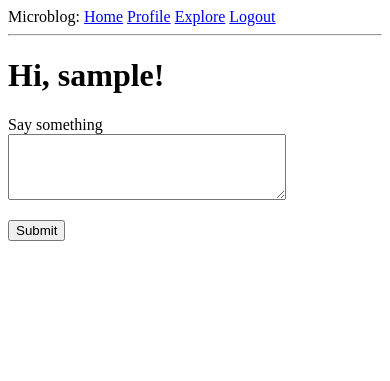
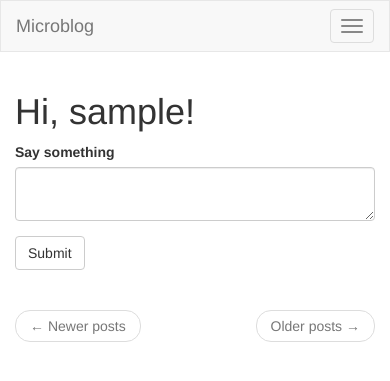
Before and after one commit to LeandroKoshoji/flask_microblog, a Flask app: page / in a window 390 px wide. Shown: the top 381 px of the page. Run offline with Flask 2, Linux system fonts and the light colour scheme; the visitor is signed in with stand-in values (Sample User, id 1); data comes from the database, SQL or seed files in the repository; both versions use the stored data as it was after the commit; data that the repository does not hold is empty; some libraries are stand-ins or nearby versions.

Commit message:
modulo 11

```diff
--- a/app/__init__.py
+++ b/app/__init__.py
@@ -8,6 +8,7 @@ from flask_login import LoginManager
 from flask_mail import Mail
 from flask_migrate import Migrate
 from flask_sqlalchemy import SQLAlchemy
+from flask_bootstrap import Bootstrap
 
 app = Flask(__name__)
 app.config.from_object(Config)
@@ -16,6 +17,7 @@ migrate = Migrate(app, db)
 login = LoginManager(app)
 login.login_view = 'login'
 mail = Mail(app)
+bootstrap = Bootstrap(app)
 
 if not app.debug:
     if app.config['MAIL_SERVER']:
--- a/app/templates/base.html
+++ b/app/templates/base.html
@@ -1,37 +1,50 @@
-<!DOCTYPE html>
-<html lang="en">
-<head>
-    <meta charset="UTF-8">
-    <meta http-equiv="X-UA-Compatible" content="IE=edge">
-    <meta name="viewport" content="width=device-width, initial-scale=1.0">
-    {% if title %}
-    <title>{{ title }} - Microblog</title>
+{% extends 'bootstrap/base.html' %}
+
+{% block title %}
+    {% if title %}{{ title }} - Microblog{% else %}Welcome to Microblog{% endif %}
+{% endblock %}
+
+{% block navbar %}
+    <nav class="navbar navbar-default">
+        <div class="container">
+            <div class="navbar-header">
+                <button type="button" class="navbar-toggle collapsed" data-toggle="collapse" data-target="#bs-example-navbar-collapse-1" aria-expanded="false">
+                    <span class="sr-only">Toggle navigation</span>
+                    <span class="icon-bar"></span>
+                    <span class="icon-bar"></span>
+                    <span class="icon-bar"></span>
+                </button>
+                <a class="navbar-brand" href="{{ url_for('index') }}">Microblog</a>
+            </div>
+            <div class="collapse navbar-collapse" id="bs-example-navbar-collapse-1">
+                <ul class="nav navbar-nav">
+                    <li><a href="{{ url_for('index') }}">Home</a></li>
+                    <li><a href="{{ url_for('explore') }}">Explore</a></li>
+                </ul>
+                <ul class="nav navbar-nav navbar-right">
+                    {% if current_user.is_anonymous %}
+                    <li><a href="{{ url_for('login') }}">Login</a></li>
                     {% else %}
-    <title>Welcome to Microblog!</title>
+                    <li><a href="{{ url_for('user', username=current_user.username) }}">Profile</a></li>
+                    <li><a href="{{ url_for('logout') }}">Logout</a></li>
                     {% endif %}
-</head>
-<body>
-    <div>
-        Microblog:
-        <a href="{{ url_for('index') }}">Home</a>
-        {% if current_user.is_anonymous %}
-        <a href="{{ url_for('login') }}">Login</a>
-        {% else %}
-        <a href="{{ url_for('user', username=current_user.username) }}">Profile</a>
-        <a href="{{ url_for('explore') }}">Explore</a>
-        <a href="{{ url_for('logout') }}">Logout</a>
-        {% endif %}
+                </ul>
             </div>
-    <hr>
+        </div>
+    </nav>
+{% endblock %}
+
+{% block content %}
+    <div class="container">
         {% with messages = get_flashed_messages() %}
         {% if messages %}
-    <ul>
             {% for message in messages %}
-        <li>{{ message }}</li>
+            <div class="alert alert-info" role="alert">{{ message }}</div>
             {% endfor %}
-    </ul>
         {% endif %}
         {% endwith %}
-    {% block content %}{% endblock %}
-</body>
-</html>
+
+        {# application content needs to be provided in the app_content block #}
+        {% block app_content %}{% endblock %}
+    </div>
+{% endblock %}
--- a/app/templates/index.html
+++ b/app/templates/index.html
@@ -1,27 +1,27 @@
 {% extends "base.html" %}
+{% import 'bootstrap/wtf.html' as wtf %}
 
-{% block content %}
-<h1>Hi, {{ current_user.username }}!</h1>
+{% block app_content %}
+    <h1>Hi, {{ current_user.username }}!</h1>
     {% if form %}
-    <form action="" method="post">
-        {{ form.hidden_tag() }}
-        <p>
-            {{ form.post.label }}<br>
-            {{ form.post(cols=32, rows=4) }}<br>
-            {% for error in form.post.errors %}
-            <span style="color: red;">[{{ error }}]</span>
-            {% endfor %}
-        </p>
-        <p>{{ form.submit() }}</p>
-    </form>
+    {{ wtf.quick_form(form) }}
+    <br>
     {% endif %}
     {% for post in posts %}
         {% include '_post.html' %}
     {% endfor %}
-    {% if prev_url %}
-       <a href="{{ prev_url }}">Newer posts</a>
-    {% endif %}
-    {% if next_url %}
-      <a href="{{ next_url }}">Older posts</a>
-    {% endif %}
+    <nav aria-label="...">
+        <ul class="pager">
+            <li class="previous{% if not prev_url %} disabled{% endif %}">
+                <a href="{{ prev_url or '#' }}">
+                    <span aria-hidden="true">&larr;</span> Newer posts
+                </a>
+            </li>
+            <li class="next{% if not next_url %} disabled{% endif %}">
+                <a href="{{ next_url or '#' }}">
+                    Older posts <span aria-hidden="true">&rarr;</span>
+                </a>
+            </li>
+        </ul>
+    </nav>
 {% endblock %}
```
Also changed, not shown: app/templates/_post.html (+10 -4 lines), app/templates/register.html (+7 -33 lines), app.db. Lines whose indentation alone changed are shown as unchanged.
